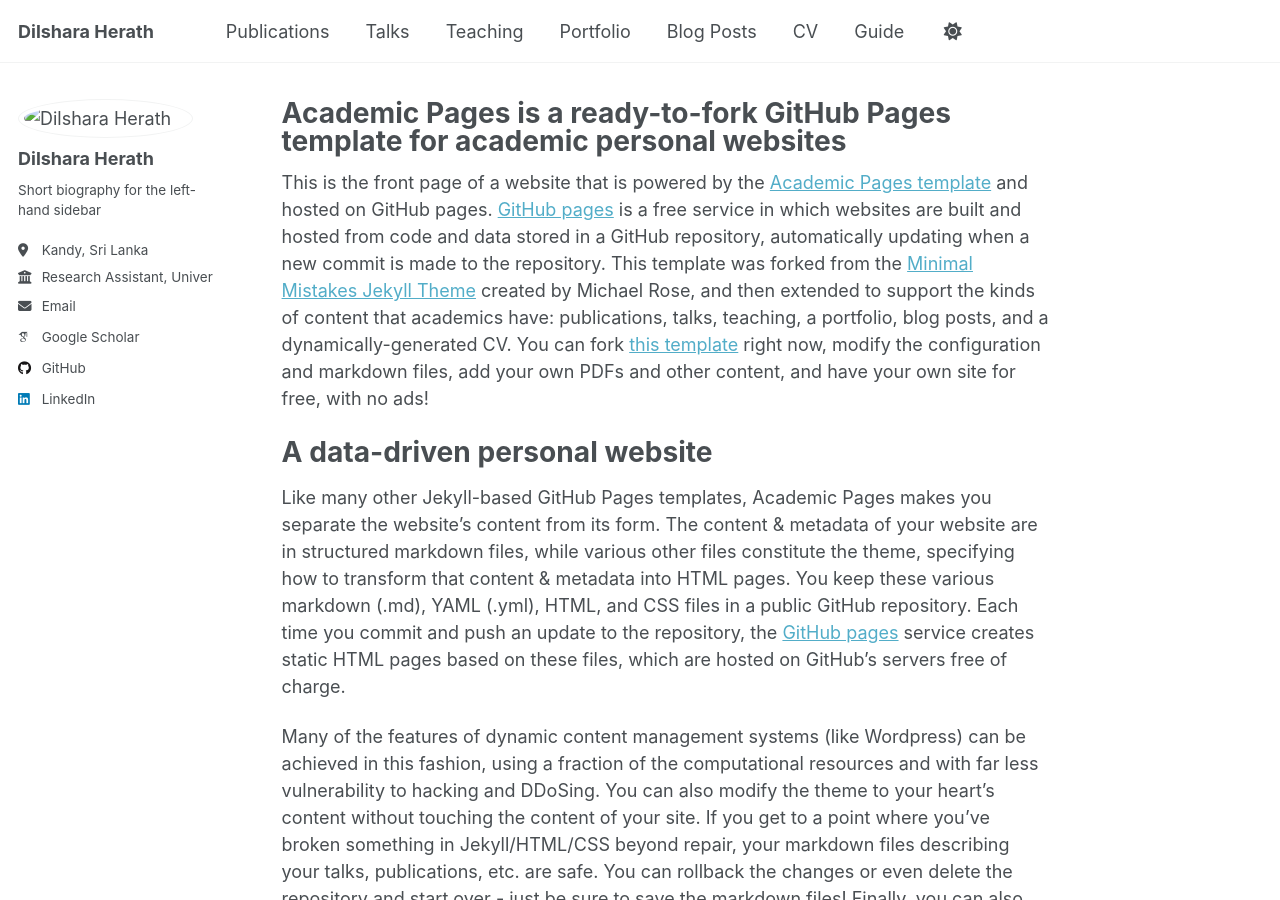
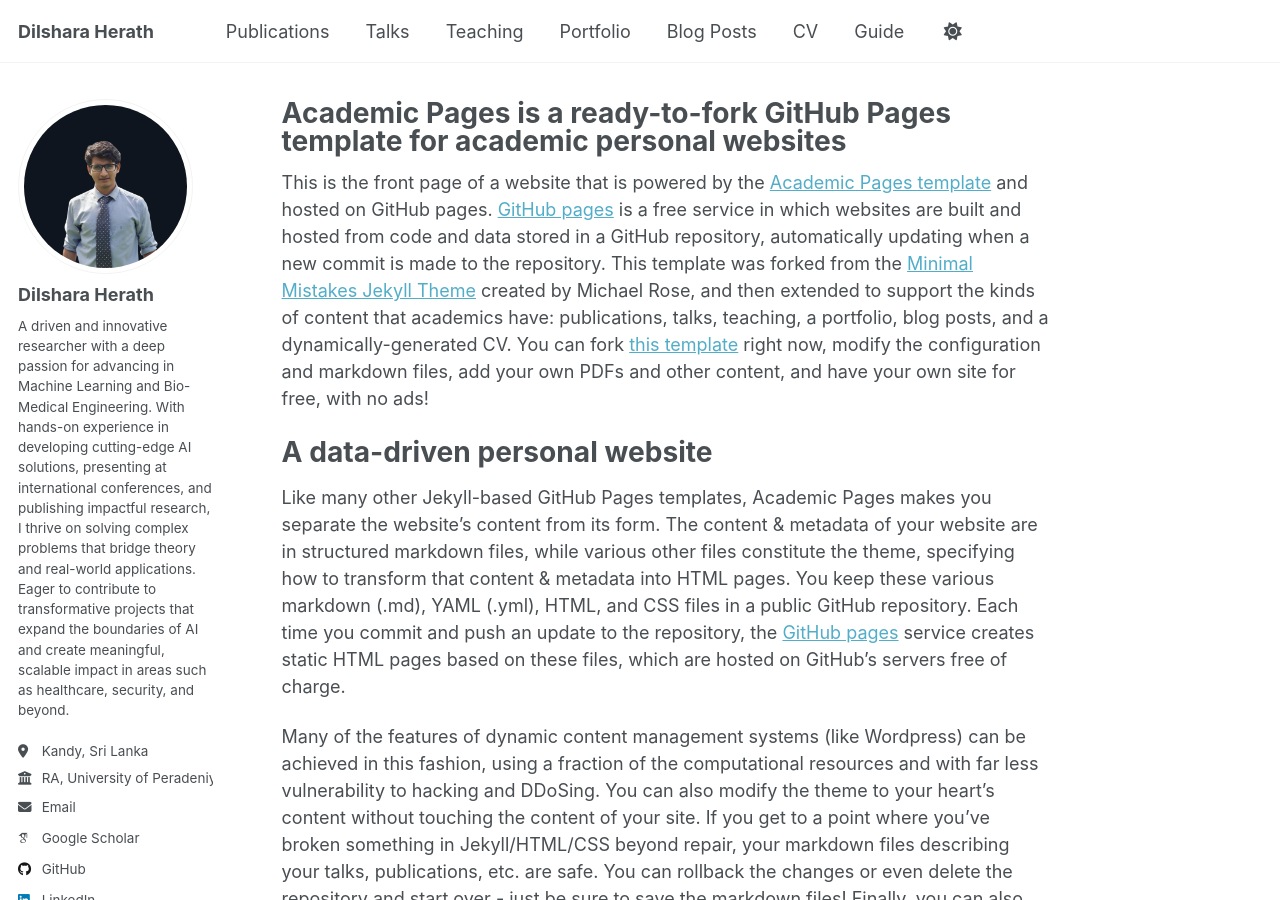
Before and after one commit to DilsharaHerath/DilsharaHerath.github.io, a Jekyll site: the page built from _pages/about.md, in a window 1280 px wide and 900 px high. Built offline with Jekyll 4.4.1, drawn with Linux system fonts in a browser that asks for light colours; some web fonts are replaced.

Commit message:
changed config file

```diff
--- a/_config.yml
+++ b/_config.yml
@@ -22,13 +22,13 @@
 #               Additional customization can be done by editing /_includes/author-profile.html
 author:
   # Biographic information
-  avatar           : "images/Dilshara.png"
+  avatar           : "Dilshara.png"
   name             : "Dilshara Herath"
   pronouns         : # example: "she/her"
-  bio              : "Short biography for the left-hand sidebar"
+  bio              : "A driven and innovative researcher with a deep passion for advancing in Machine Learning and Bio-Medical Engineering. With hands-on experience in developing cutting-edge AI solutions, presenting at international conferences, and publishing impactful research, I thrive on solving complex problems that bridge theory and real-world applications. Eager to contribute to transformative projects that expand the boundaries of AI and create meaningful, scalable impact in areas such as healthcare, security, and beyond."
   location         : "Kandy, Sri Lanka"
   employer         : "University of Ruhuna"
-  employer         : "Research Assistant, University of Peradeniya"
+  employer         : "RA, University of Peradeniya"
   uri              : # URL
   email            : "dilshara.herath3@gmail.com"
 
```
